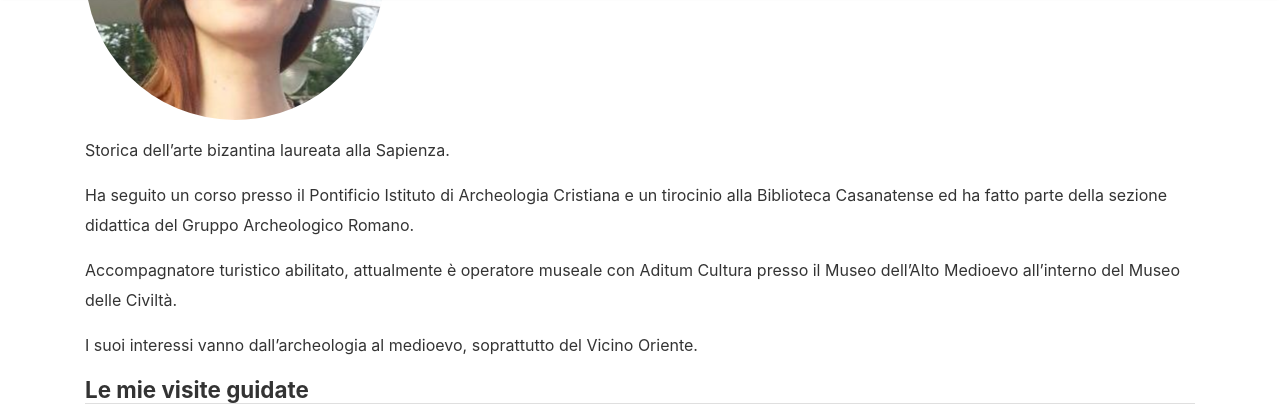
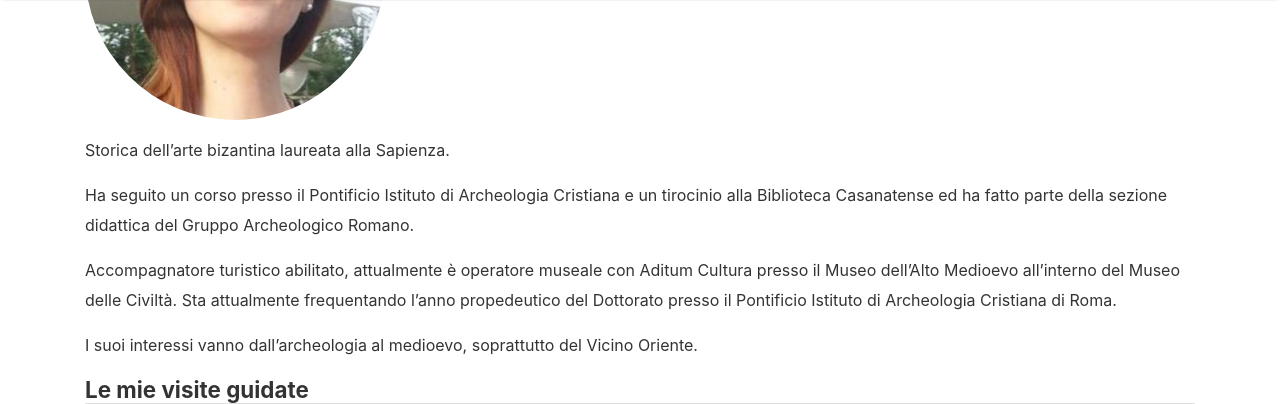
Before and after one commit to orbitarte/orbitarte, a Jekyll site: the page built from _pages/greta_rocchino.md, in a window 1280 px wide and 900 px high, scrolled down 470 px, cut to the strip 0-404 px from the top of the window. Built offline with Jekyll 4.4.1, drawn with Linux system fonts in a browser that asks for light colours; nearby versions of some CDN libraries.

Commit message:
modifica

```diff
--- a/_pages/greta_rocchino.md
+++ b/_pages/greta_rocchino.md
@@ -16,7 +16,7 @@ Storica dell’arte bizantina laureata alla Sapienza.
 
 Ha seguito un corso presso il Pontificio Istituto di Archeologia Cristiana e un tirocinio alla Biblioteca Casanatense ed ha fatto parte della sezione didattica del Gruppo Archeologico Romano.
 
-Accompagnatore turistico abilitato, attualmente è operatore museale con Aditum Cultura presso il Museo dell’Alto Medioevo all’interno del Museo delle Civiltà.
+Accompagnatore turistico abilitato, attualmente è operatore museale con Aditum Cultura presso il Museo dell’Alto Medioevo all’interno del Museo delle Civiltà. Sta attualmente frequentando l'anno propedeutico del Dottorato presso il Pontificio Istituto di Archeologia Cristiana di Roma.
 
 I suoi interessi vanno dall’archeologia al medioevo, soprattutto del Vicino Oriente.
 
```
